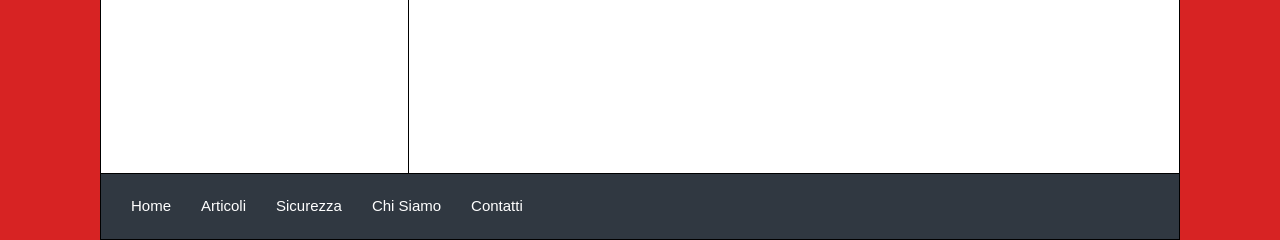
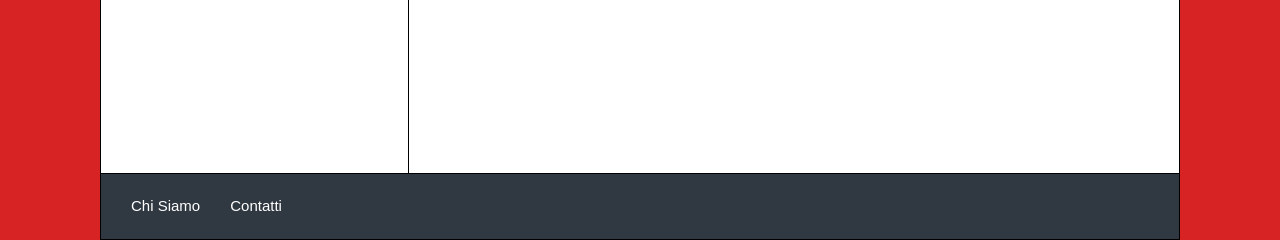
Before and after one commit to peloo/techweb, a PHP site: page / in a window 1280 px wide. Shown: the part 1008-1248 px from the top of the page. Run offline with PHP 8.4, Linux system fonts and the light colour scheme; data comes from the database, SQL or seed files in the repository; data that the repository does not hold is empty; some web fonts are replaced.

Commit message:
Menù a tendina (prova 2)
Ho commentato i bottoni Articoli, Home e Sicurezza dato che sono già presenti nella barra di ricerca in alto che è sempre presente essenti sticky

```diff
--- a/index.php
+++ b/index.php
@@ -21,9 +21,9 @@
 		<div id="breadcrumb">
 			<ul class="nav" role="menubar">
 			  <li class="link" role="menuitem"><a class="main">Home</a></li>
-			  <li class="link" role="menuitem"><a class="main" href="">Articoli</a></li>
+			  <li class="link" role="menuitem"><a class="main" href="#">Articoli</a></li>
 			  <li class="link" role="menuitem">
-					<a class="main" href="">Argomenti</a>
+					<a class="main" href="#">Argomenti</a>
 					<ul id="dropdown-content" role="menu">
 						<li role="menuitem"><a href="#">Alfa</a></li>
 						<li role="menuitem"><a href="#">Audi</a></li>
@@ -31,7 +31,7 @@
 						<li role="menuitem"><a href="#">Fiat</a></li>
 					</ul>
 			  </li>
-			  <li class="link" role="menuitem"><a class="main" href="">Sicurezza</a></li>
+			  <li class="link" role="menuitem"><a class="main" href="#">Sicurezza</a></li>
 
 			  <div id="div_search">
 			  		<p id="search_bar">
@@ -143,9 +143,9 @@
 		<div id="footer">
 			<!-- fine pagina -->
 			<ul class="nav">
-				<li><a href="#">Home</a></li>
+				<!-- <li><a href="#">Home</a></li>
 				<li><a href="#">Articoli</a></li>
-				<li><a href="#">Sicurezza</a></li>
+				<li><a href="#">Sicurezza</a></li> -->
 				<li><a href="#">Chi Siamo</a></li>
 				<li><a href="#">Contatti</a></li>
 			</ul>
```
Also changed, not shown: style.css (line endings or trailing spaces).
